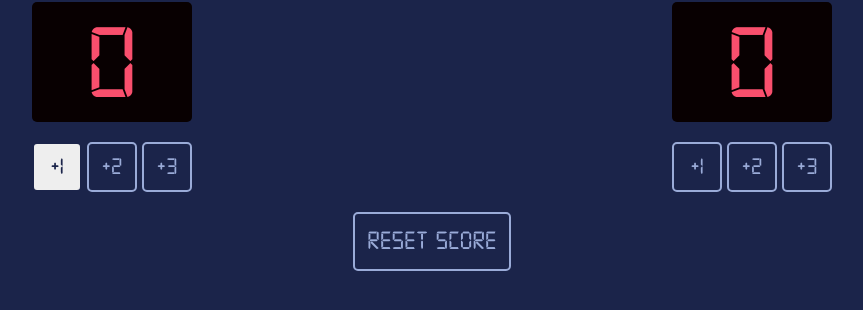
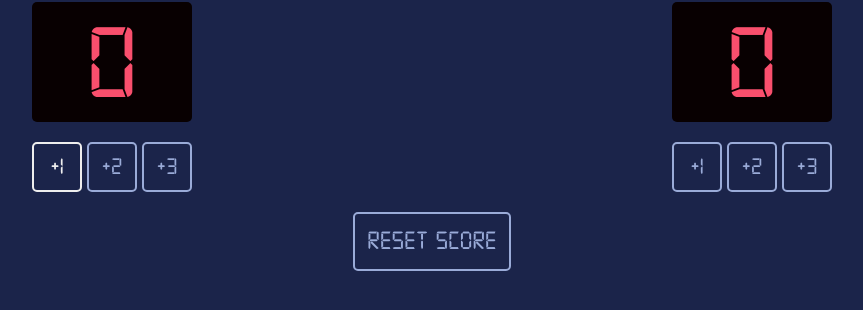
Before and after one commit to VirtualBird/Basketball-Scoreboard, a website built with Vite: page index.html in a window 1280 px wide. In both pictures the pointer is over the button 265 px from the left and 281 px from the top of the page. Shown: the part 114-424 px from the top of the page, without its empty margins (208-1071 px from the left). Built offline with nearby package versions, Linux system fonts and the light colour scheme.

Commit message:
Update index.css
adding hover and click effects to buttons

```diff
--- a/index.css
+++ b/index.css
@@ -39,7 +39,11 @@ button {
 }
 
 button:hover{
-    background-color: var(--main-text-color);
+    color: var(--main-text-color);
+}
+
+button:active{
+    background-color: var(--button-color);;
     color: var(--bg-color);
 }
 
```
